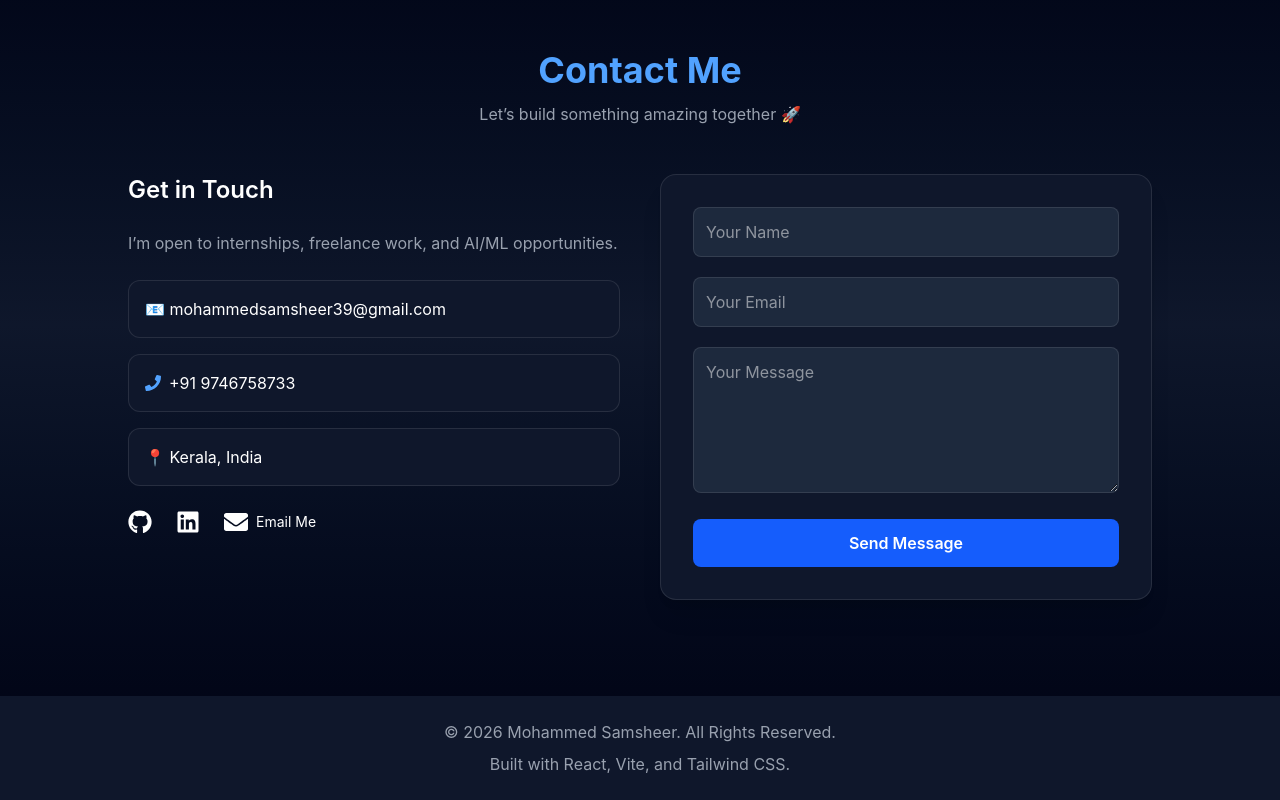
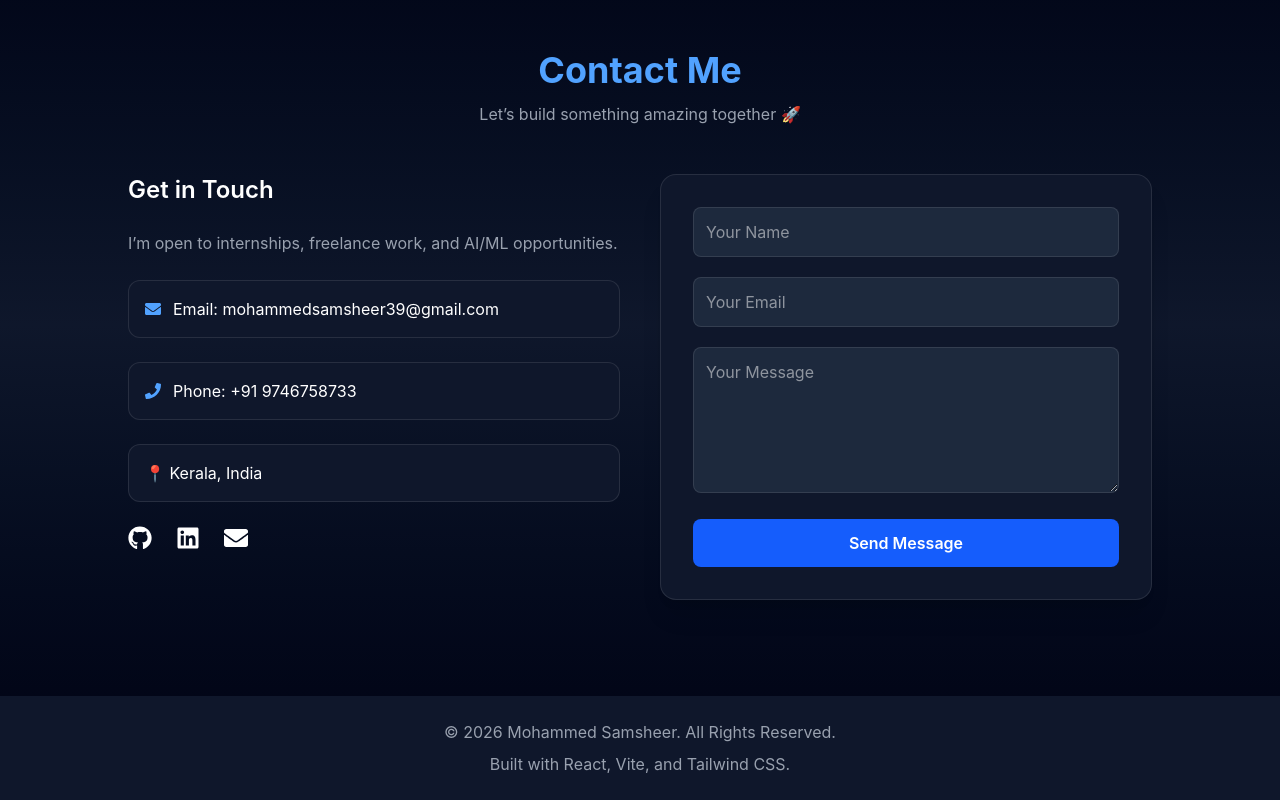
Before and after one commit to mohammedsamsheer666/portfolio, a React app: page / in a window 1280 px wide. Shown: the part 3556-4356 px from the top of the page. Built offline with nearby package versions, Linux system fonts and the light colour scheme; the HTML template or start-up script is replaced by a standard one.

Commit message:
Update portfolio UI UX design

```diff
--- a/src/components/Contact.jsx
+++ b/src/components/Contact.jsx
@@ -28,22 +28,32 @@ function Contact() {
             I’m open to internships, freelance work, and AI/ML opportunities.
           </p>
 
-          {/* CONTACT DETAILS */}
-          <div className="space-y-4">
+          {/* EMAIL */}
+          <a
+            href="mailto:mohammedsamsheer39@gmail.com"
+            className="flex items-center gap-3 p-4 bg-slate-900 border border-white/10 rounded-xl
+                       hover:scale-105 hover:border-blue-500 transition duration-300 cursor-pointer"
+          >
+            <FaEnvelope className="text-blue-400" />
+            <span>Email: mohammedsamsheer39@gmail.com</span>
+          </a>
 
-            <div className="p-4 bg-slate-900 border border-white/10 rounded-xl">
-              📧 mohammedsamsheer39@gmail.com
-            </div>
+          {/* PHONE */}
+          <a
+            href="tel:+919746758733"
+            className="flex items-center gap-3 p-4 bg-slate-900 border border-white/10 rounded-xl
+                       hover:scale-105 hover:border-blue-500 transition duration-300 cursor-pointer"
+          >
+            <FaPhone className="text-blue-400" />
+            <span>Phone: +91 9746758733</span>
+          </a>
 
-            <div className="p-4 bg-slate-900 border border-white/10 rounded-xl flex items-center gap-2">
-              <FaPhone className="text-blue-400" />
-              +91 9746758733
-            </div>
-
-            <div className="p-4 bg-slate-900 border border-white/10 rounded-xl">
-              📍 Kerala, India
-            </div>
-
+          {/* LOCATION (NOT CLICKABLE) */}
+          <div
+            className="flex items-center gap-3 p-4 bg-slate-900 border border-white/10 rounded-xl
+                       hover:scale-105 hover:border-blue-500 transition duration-300"
+          >
+            <span>📍 Kerala, India</span>
           </div>
 
           {/* SOCIAL ICONS */}
@@ -52,6 +62,7 @@ function Contact() {
             <a
               href="https://github.com/mohammedsamsheer666"
               target="_blank"
+              rel="noopener noreferrer"
               className="hover:text-blue-400 transition"
             >
               <FaGithub />
@@ -60,18 +71,17 @@ function Contact() {
             <a
               href="https://www.linkedin.com/in/mohammed-samsheer-40a6583aa"
               target="_blank"
+              rel="noopener noreferrer"
               className="hover:text-blue-400 transition"
             >
               <FaLinkedin />
             </a>
 
-            {/* FIXED EMAIL LINK */}
             <a
               href="mailto:mohammedsamsheer39@gmail.com"
-              className="flex items-center gap-2 hover:text-blue-400 transition"
+              className="hover:text-blue-400 transition"
             >
               <FaEnvelope />
-              <span className="text-sm">Email Me</span>
             </a>
 
           </div>
```
